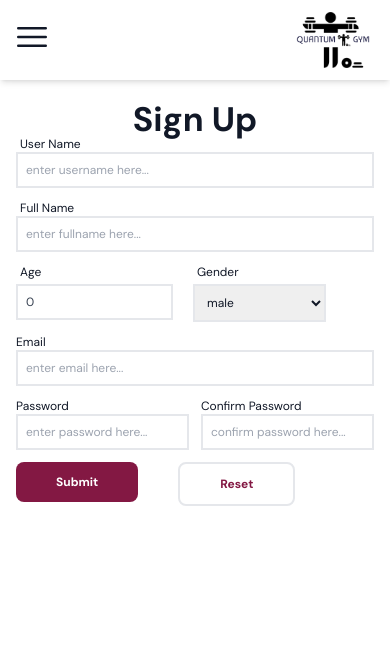
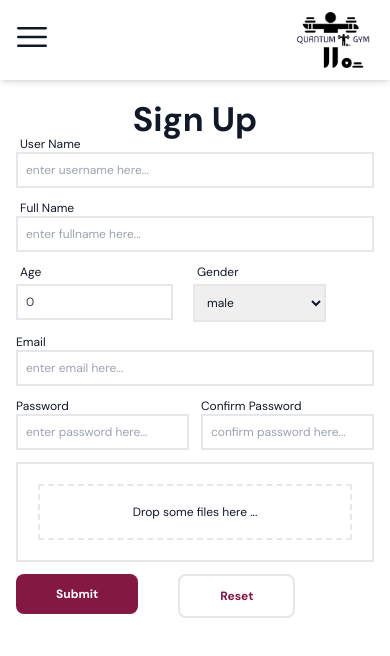
Before and after one commit to Selva-Ganesh-M/F_TS_Quantum_Gym, a React (Vite) app: page /signup in a window 390 px wide. Shown: the top 656 px of the page. Built offline with nearby package versions, Linux system fonts and the light colour scheme.

Commit message:
responsive signup page

```diff
--- a/package.json
+++ b/package.json
@@ -15,6 +15,7 @@
     "path": "^0.12.7",
     "react": "^18.2.0",
     "react-dom": "^18.2.0",
+    "react-dropzone": "^14.2.3",
     "react-router-dom": "^6.6.1",
     "yup": "^0.32.11"
   },
--- a/src/routes/base_routes/BaseLayout.tsx
+++ b/src/routes/base_routes/BaseLayout.tsx
@@ -1,9 +1,19 @@
 import LogoFlex from "./static/LogoFlex";
 import Navbar from "./static/Navbar";
+import { useState } from "react";
 
 type Props = {};
 
+export enum selPageRR {
+  login = "login",
+  signup = "signup",
+  welcome = "welcome",
+}
+
 const BaseLayout = (props: Props) => {
+  const [selectedPage, setSelectedPage] = useState<selPageRR>(
+    selPageRR.welcome
+  );
   return (
     <>
       <Navbar />
--- a/src/routes/base_routes/static/LogoFlex.tsx
+++ b/src/routes/base_routes/static/LogoFlex.tsx
@@ -10,7 +10,9 @@ const LogoFlex = (props: Props) => {
     <section
       className=" pt-24
       sm:w-[600px] sm:pt-24 sm:m-auto
-    md:w-full md:h-[97vh] md:items-center md:px-20 md:pt-24 md:pb-10 md:flex md:flex-row"
+    md:w-full md:h-[97vh] md:items-center md:px-20 md:pt-32 md:pb-10 md:flex md:flex-row
+    lg:pt-36
+    "
     >
       <Outlet />
       {isAboveMediumScreens ? (
--- a/src/routes/base_routes/switchable/SignUp.tsx
+++ b/src/routes/base_routes/switchable/SignUp.tsx
@@ -2,6 +2,8 @@ import FilledBtn from "@/components/shared/FilledBtn";
 import OutlineBtn from "@/components/shared/OutlineBtn";
 import { Formik, Field, Form, ErrorMessage } from "formik";
 import * as yup from "yup";
+import { useDropzone, Accept } from "react-dropzone";
+import { useCallback } from "react";
 
 type Props = {};
 
@@ -59,6 +61,26 @@ const SignUp = (props: Props) => {
     resetForm();
     return;
   };
+
+  // DROPZONE PREP
+
+  const onDrop = useCallback((acceptedFiles: Array<any>) => {
+    // had to use any cause I can't find the types
+    console.log(acceptedFiles);
+  }, []);
+
+  const {
+    getRootProps,
+    getInputProps,
+    isDragActive,
+    isDragAccept,
+    isDragReject,
+  } = useDropzone({
+    onDrop,
+    accept: {
+      "image/*": [".jpeg", ".png"],
+    },
+  });
 
   //   CUSTOM ERROR MESSAGE
   const customError = (msg: string) => {
@@ -170,8 +192,6 @@ const SignUp = (props: Props) => {
                 </div>
                 <ErrorMessage name={"gender"}>{customError}</ErrorMessage>
               </div>
-
-              {/* Dropzone */}
             </div>
 
             {/* email */}
@@ -185,7 +205,7 @@ const SignUp = (props: Props) => {
                 type="email"
                 className="p-2 border-2 w-full"
                 placeholder="enter email here..."
-                autocomplete="off"
+                autoComplete="off"
                 value={values.email}
                 onChange={handleChange}
                 onBlur={handleBlur}
@@ -237,6 +257,24 @@ const SignUp = (props: Props) => {
               </div>
             </div>
 
+            {/* dropzone */}
+            <div className="border-2 p-5 cursor-pointer">
+              <div
+                {...getRootProps()}
+                className="h-14 relative border-dashed border-2"
+              >
+                <input {...getInputProps()} className="h-full w-full " />
+                {isDragAccept && <p>All files will be accepted</p>}
+                {isDragReject && <p>Some files will be rejected</p>}
+                {!isDragActive && (
+                  <p className="absolute text-center top-[50%] left-[50%] translate-x-[-50%] translate-y-[-50%]">
+                    Drop some files here ...
+                  </p>
+                )}
+                <p></p>
+              </div>
+            </div>
+
             {/* actions */}
 
             <div className="flex">
```
Also changed, not shown: 1 other file (tests, documents, lock files or other folders).
